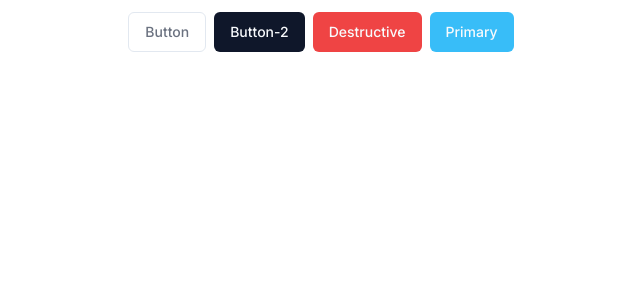
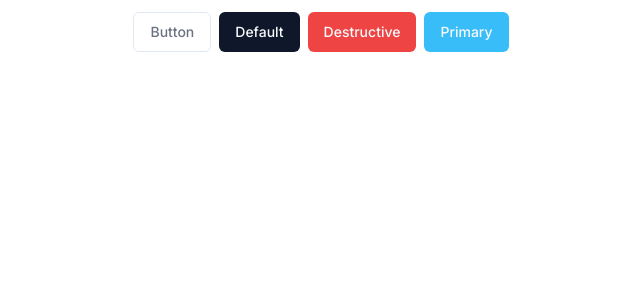
Before and after one commit to MikeSaburov/next_auth, a Next.js app: page / in a window 1280 px wide. Shown: the top 300 px of the page, without its empty margins (319-959 px from the left). Built offline with nearby package versions, Linux system fonts and the light colour scheme.

Commit message:
рефакторинг

```diff
--- a/app/page.tsx
+++ b/app/page.tsx
@@ -4,7 +4,7 @@ export default function Home() {
   return (
     <main className="font-semibold flex gap-2 pt-3 items-center justify-center text-gray-500">
       <Button variant="outline">Button</Button>
-      <Button>Button-2</Button>
+      <Button>Default</Button>
       <Button variant="destructive">Destructive</Button>
       <Button variant="primary">Primary</Button>
     </main>
```
